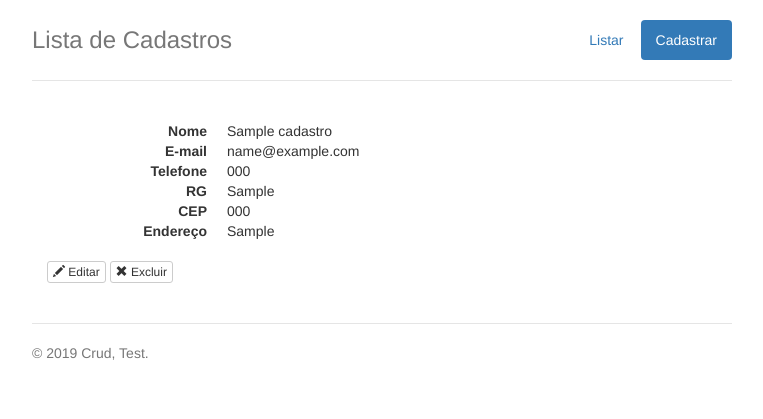
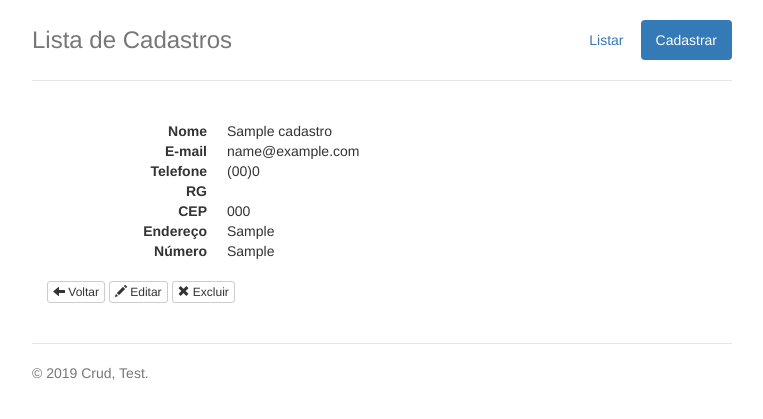
Before and after one commit to celsodavid/test-crud, a CodeIgniter app: page /crud/cadastro/ver/1 in a window 1280 px wide. Shown: the top 419 px of the page, without its empty margins (258-1021 px from the left). Run offline with CodeIgniter, Linux system fonts and the light colour scheme; tables that the repository leaves empty or names only in its code hold one stand-in row (values such as "Sample post"); some libraries are stand-ins or nearby versions.

Commit message:
Melhorias aplicadas

```diff
--- a/application/views/cad_ver.php
+++ b/application/views/cad_ver.php
@@ -9,18 +9,25 @@
             <dd><?php echo $cadastro->email ?></dd>
 
             <dt>Telefone</dt>
-            <dd><?php echo $cadastro->telefone ?></dd>
+            <dd id="exampleInputPhone"><?php echo $cadastro->telefone ?></dd>
 
             <dt>RG</dt>
-            <dd><?php echo $cadastro->rg ?></dd>
+            <dd id="exampleInputRg"><?php echo $cadastro->rg ?></dd>
 
             <dt>CEP</dt>
-            <dd><?php echo $cadastro->cep ?></dd>
+            <dd id="exampleInputCep"><?php echo $cadastro->cep ?></dd>
 
             <dt>Endereço</dt>
             <dd><?php echo $cadastro->endereco ?></dd>
+
+            <dt>Número</dt>
+            <dd><?php echo $cadastro->numero ?></dd>
         </dl>
 
+        <a class="btn btn-default btn-xs" href="javascript:history.go(-1);" role="button">
+            <span class="glyphicon glyphicon-arrow-left" aria-hidden="true"></span>
+            <span class="glyphicon-class">Voltar</span>
+        </a>
         <a class="btn btn-default btn-xs" href="<?php echo base_url('cadastro/editar/' . $cadastro->id); ?>" role="button">
             <span class="glyphicon glyphicon-pencil" aria-hidden="true"></span>
             <span class="glyphicon-class">Editar</span>
@@ -31,3 +38,11 @@
         </a>
     </div>
 </div>
+
+<script type="text/javascript">
+    $(document).ready(function () {
+        $("#exampleInputPhone").mask('(00)0000.00000');
+        $("#exampleInputRg").mask('00.000.000-0', {reverse: true});
+        $("#exampleInputCep").mask('00000-000', {reverse: true});
+    });
+</script>
```
Also changed, not shown: application/views/home.php (+9 -2 lines).
